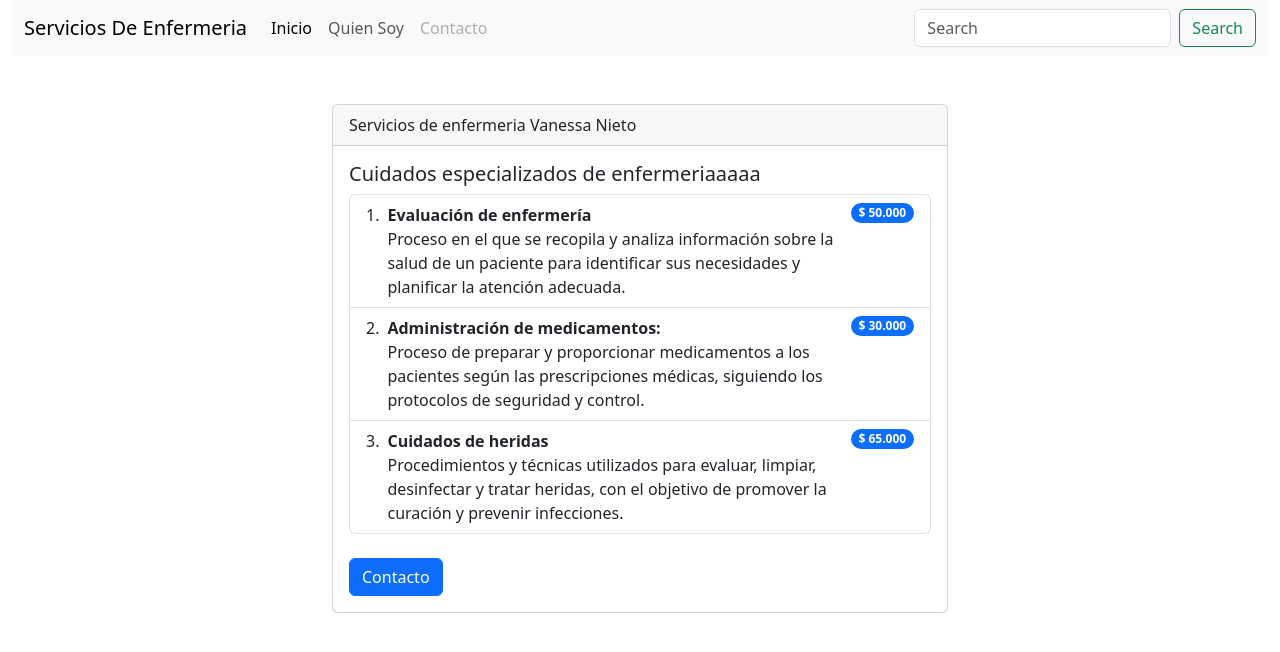
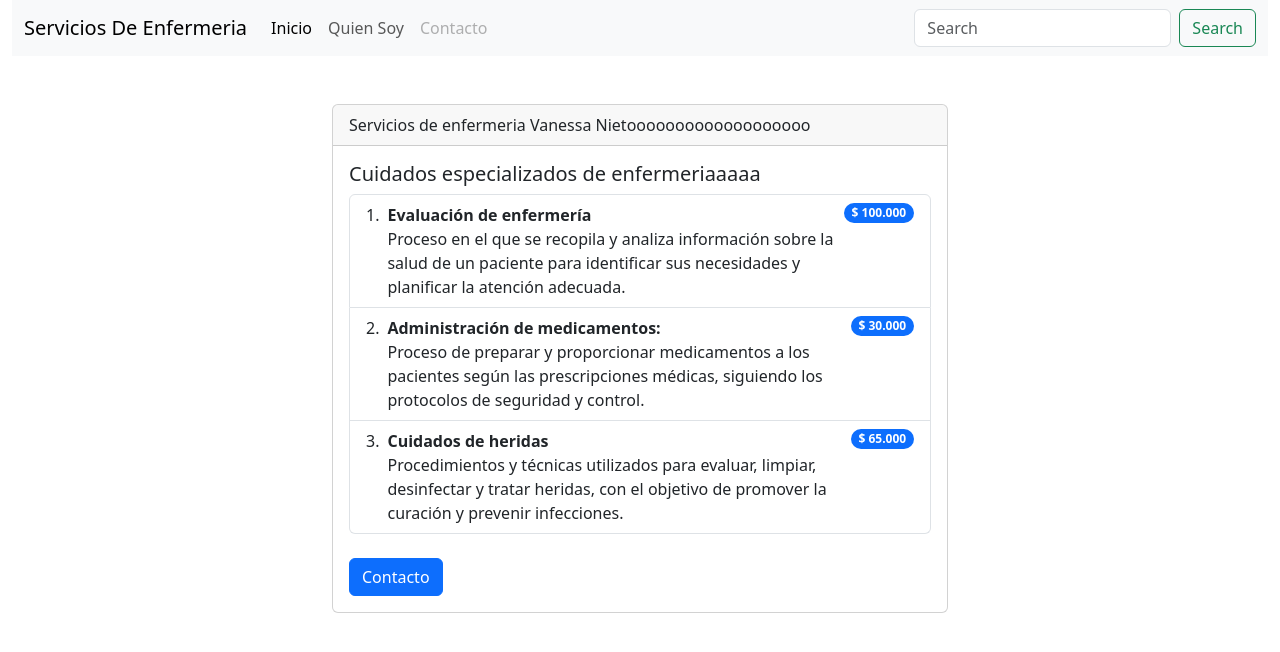
Before and after one commit to Juanse2000/VaneWeb, an Angular app: page / in a window 1280 px wide. Shown: the top 652 px of the page. Built offline with nearby package versions, Linux system fonts and the light colour scheme.

Commit message:
Se ajustan textos

```diff
--- a/src/app/app.component.html
+++ b/src/app/app.component.html
@@ -29,7 +29,7 @@
     <div class="col-md-6">
       <div class="card">
         <div class="card-header">
-          Servicios de enfermeria Vanessa Nieto
+          Servicios de enfermeria Vanessa Nietooooooooooooooooooo
         </div>
         <div class="card-body">
           <h5 class="card-title">Cuidados especializados de enfermeriaaaaa</h5>
@@ -39,7 +39,7 @@
                 <div class="fw-bold">Evaluación de enfermería</div>
                 Proceso en el que se recopila y analiza información sobre la salud de un paciente para identificar sus necesidades y planificar la atención adecuada.
               </div>
-              <span class="badge bg-primary rounded-pill">$ 50.000</span>
+              <span class="badge bg-primary rounded-pill">$ 100.000</span>
             </li>
             <li class="list-group-item d-flex justify-content-between align-items-start">
               <div class="ms-2 me-auto">
```
